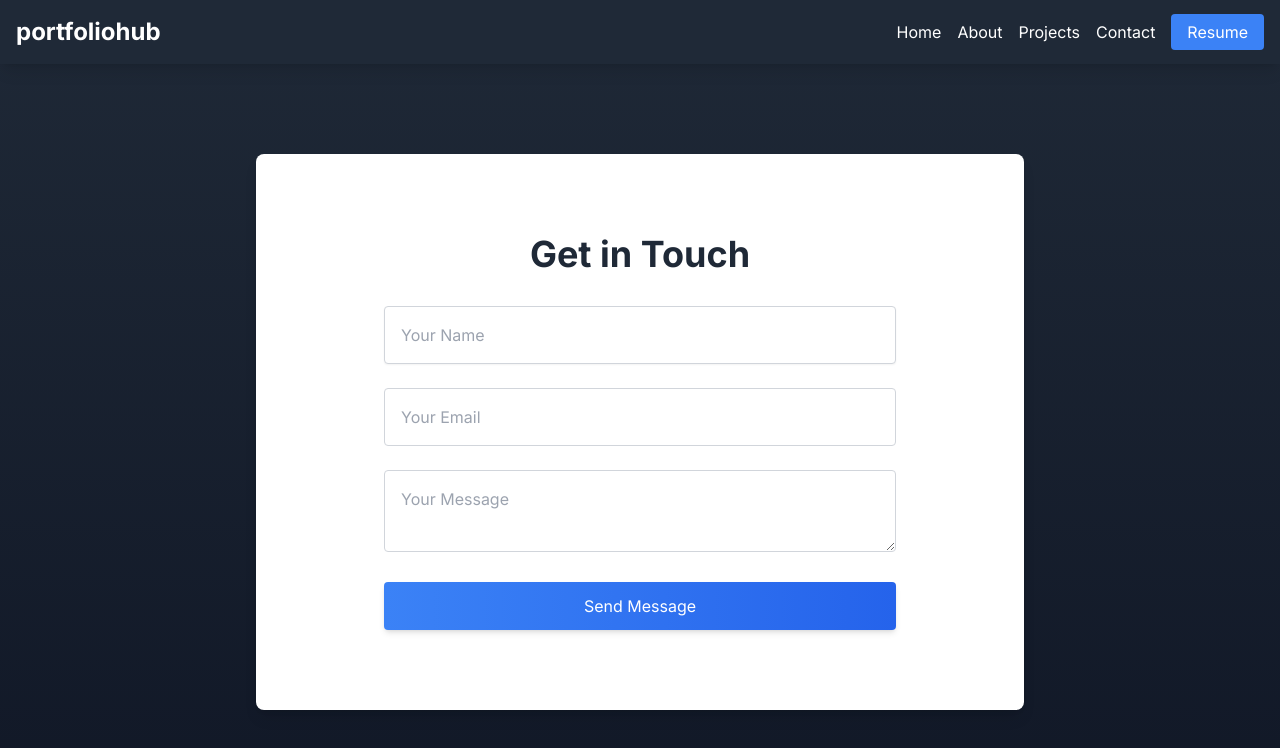
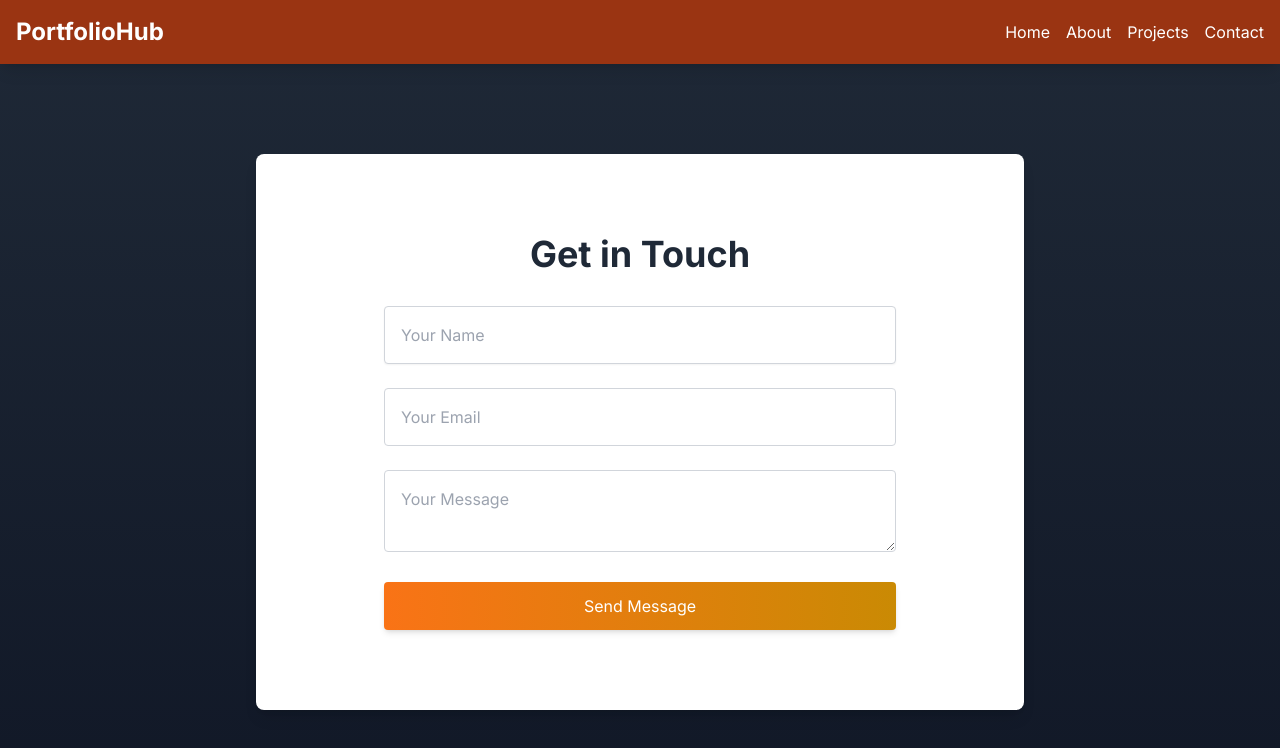
Before and after one commit to Guneetjassi/portfolioHub, a Next.js app: page /contact in a window 1280 px wide. Shown: the top 748 px of the page. Built offline with nearby package versions, Linux system fonts and the light colour scheme.

Commit message:
Add new files and folders

```diff
--- a/app/About/page.js
+++ b/app/About/page.js
@@ -2,12 +2,12 @@ import Link from "next/link";
 
 export default function About() {
   return (
-    <main className="flex min-h-screen flex-col items-center justify-center p-6 bg-cover bg-center bg-[url('https://images.pexels.com/photos/924824/pexels-photo-924824.jpeg?auto=compress&cs=tinysrgb&w=1260&h=750&dpr=1')]">
+    <main className="flex min-h-screen flex-col items-center justify-center p-6 bg-cover bg-center bg-[url('https://i.pinimg.com/originals/e3/2f/ff/e32fffc3585275e96204c66f56c1efb7.jpg')]">
       {/* Navigation Bar */}
-      <nav className="bg-gray-800 text-white w-full p-4 fixed top-0 left-0">
+      <nav className="bg-orange-800 text-white w-full p-4 fixed top-0 left-0">
         <div className="container mx-auto flex justify-between items-center">
           <div className="text-2xl font-bold">
-            <Link href="/">portfoliohub</Link>
+            <Link href="/">PortfolioHub</Link>
           </div>
           <div className="space-x-4">
             <Link href="/" className="hover:underline">Home</Link>
@@ -31,9 +31,9 @@ export default function About() {
         <h2 className="text-3xl font-bold text-white">Education</h2>
         <p className="text-lg mt-4 text-white">
           B.S. Computer Science<br />
-          University of Georgia<br />
-          September 2012 - June 2016<br />
-          Athens, GA
+          ABC University <br />
+          September 20XX - June 20XX<br />
+          Canada
         </p>
       </section>
 
@@ -75,7 +75,7 @@ export default function About() {
 
       </section>
 
-      <Link href="/projects" className="bg-blue-500 text-white px-6 py-3 rounded mt-4 hover:bg-green-600">
+      <Link href="/projects" className="bg-yellow-500 text-white px-6 py-3 rounded mt-4 hover:bg-orange-600">
         View My Work
       </Link>
     </main>
--- a/app/contact/page.js
+++ b/app/contact/page.js
@@ -2,19 +2,18 @@ import Link from "next/link";
 
 export default function Contact() {
   return (
-    <main className="flex min-h-screen flex-col items-center justify-center p-6 bg-gradient-to-b from-gray-800 to-gray-900">
+    <main className="flex min-h-screen flex-col items-center justify-center p-6 bg-gradient-to-b from-gray-800 to-gray-900 bg-[url('https://i.pinimg.com/originals/e3/2f/ff/e32fffc3585275e96204c66f56c1efb7.jpg')]">
 
-      <nav className="bg-gray-800 text-white w-full p-4 fixed top-0 left-0 shadow-lg">
+      <nav className="bg-orange-800 text-white w-full p-4 fixed top-0 left-0 shadow-lg">
         <div className="container mx-auto flex justify-between items-center">
           <div className="text-2xl font-bold">
-            <Link href="/">portfoliohub</Link>
+            <Link href="/">PortfolioHub</Link>
           </div>
           <div className="space-x-4">
             <Link href="/" className="hover:underline">Home</Link>
             <Link href="/about" className="hover:underline">About</Link>
             <Link href="/projects" className="hover:underline">Projects</Link>
             <Link href="/contact" className="hover:underline">Contact</Link>
-            <Link href="/resume" className="bg-blue-500 text-white px-4 py-2 rounded hover:bg-blue-600">Resume</Link>
           </div>
         </div>
       </nav>
@@ -37,7 +36,7 @@ export default function Contact() {
             className="w-full p-4 border border-gray-300 rounded focus: ouline-none focus:border-blue-500 focus:shadow-lg transition duration-300"></textarea>
             <button
             type="submit"
-            className="w-full bg-gradient-to-r from-blue-500 to-blue-600 text-white px-6 py-3 rounded shadow-md hover:from-blue-600 hover:to-blue-700 focus:outline-none focus:ring-2 focus:ring-blue-500 focus:ring-opacity-50 transition-all duration-300">Send Message</button>
+            className="w-full bg-gradient-to-r from-orange-500 to-yellow-600 text-white px-6 py-3 rounded shadow-md hover:from-blue-600 hover:to-blue-700 focus:outline-none focus:ring-2 focus:ring-blue-500 focus:ring-opacity-50 transition-all duration-300">Send Message</button>
           </form>
         </div>
       </section>
--- a/app/page.js
+++ b/app/page.js
@@ -4,8 +4,8 @@ import Link from "next/link";
 export default function Home() {
   return (
     <main className="flex min-h-screen flex-col items-center justify-center p-6 "
-    style={{ background: "", backgroundSize: 'cover', backgroundPosition: 'center'}}>
-      <nav className="bg-gray-800 text-white w-full p-4 fixed top-0 left-0">
+    style={{ background: "url('https://i.pinimg.com/originals/e3/2f/ff/e32fffc3585275e96204c66f56c1efb7.jpg')", backgroundSize: 'cover', backgroundPosition: 'center'}}>
+      <nav className="bg-orange-800 text-white w-full p-4 fixed top-0 left-0">
         <div className="container mx-auto flex justify-between items-center">
           <div className="text-2xl font-bold">
             <Link href="/">PortfolioHub</Link>
@@ -15,22 +15,21 @@ export default function Home() {
             <Link href="/about" className="hover:underline">About</Link>
             <Link href="/projects" className="hover:underline">Projects</Link>
             <Link href="/contact" className="hover:underline">Contact</Link>
-            <Link href="/resume" className="bg-blue-500 text-white px-4 py-2 rounded hover:bg-blue-600">Resume</Link>
           </div>
         </div>
       </nav>
 
       <section className="flex flex-col items-center justify-center text-center py-20 mt-16">
         <Image
-          src="/images/joseph-gonzalez-iFgRcqHznqg-unsplash.jpg"
+          src="/images/icon-4399701_1280.png"
           alt="Profile Picture"
           width={150}
           height={150}
           className="rounded-full"
         />
         <h1 className="text-4xl text-white font-bold mt-4">Hi, I'm Alex</h1>
-        <p className="text-xl text-white mt-2">I'm a Web Developer by Profession.</p>
-        <Link href="/projects" className="bg-blue-500 text-white px-6 py-3 rounded mt-4 hover:bg-blue-600">View My Work</Link>
+        <p className="text-xl text-white mt-2">I'm a Web Developer by Profession</p>
+        <Link href="/projects" className="bg-yellow-500 text-white px-6 py-3 rounded mt-4 hover:bg-orange-600">View My Work</Link>
       </section>
     </main>
   );
--- a/app/projects/page.js
+++ b/app/projects/page.js
@@ -13,19 +13,18 @@ export default function Projects() {
   };
 
   return (
-    <main className="flex min-h-screen flex-col items-center justify-center p-6 bg-black-100">
+    <main className="flex min-h-screen flex-col items-center justify-center p-6 bg-black-100 bg-[url('https://i.pinimg.com/originals/e3/2f/ff/e32fffc3585275e96204c66f56c1efb7.jpg')]">
       {/* Navigation Bar */}
-      <nav className="bg-gray-800 text-white w-full p-4 fixed top-0 left-0">
+      <nav className="bg-orange-800 text-white w-full p-4 fixed top-0 left-0">
         <div className="container mx-auto flex justify-between items-center">
           <div className="text-2xl font-bold">
-            <Link href="/">portfoliohub</Link>
+            <Link href="/">PortfolioHub</Link>
           </div>
           <div className="space-x-4">
             <Link href="/" className="hover:underline">Home</Link>
             <Link href="/about" className="hover:underline">About</Link>
             <Link href="/projects" className="hover:underline">Projects</Link>
             <Link href="/contact" className="hover:underline">Contact</Link>
-            <Link href="/resume" className="bg-blue-500 text-white px-4 py-2 rounded hover:bg-blue-600">Resume</Link>
           </div>
         </div>
       </nav>
```
Also changed, not shown: public/images/icon-4399701_1280.png (added).
